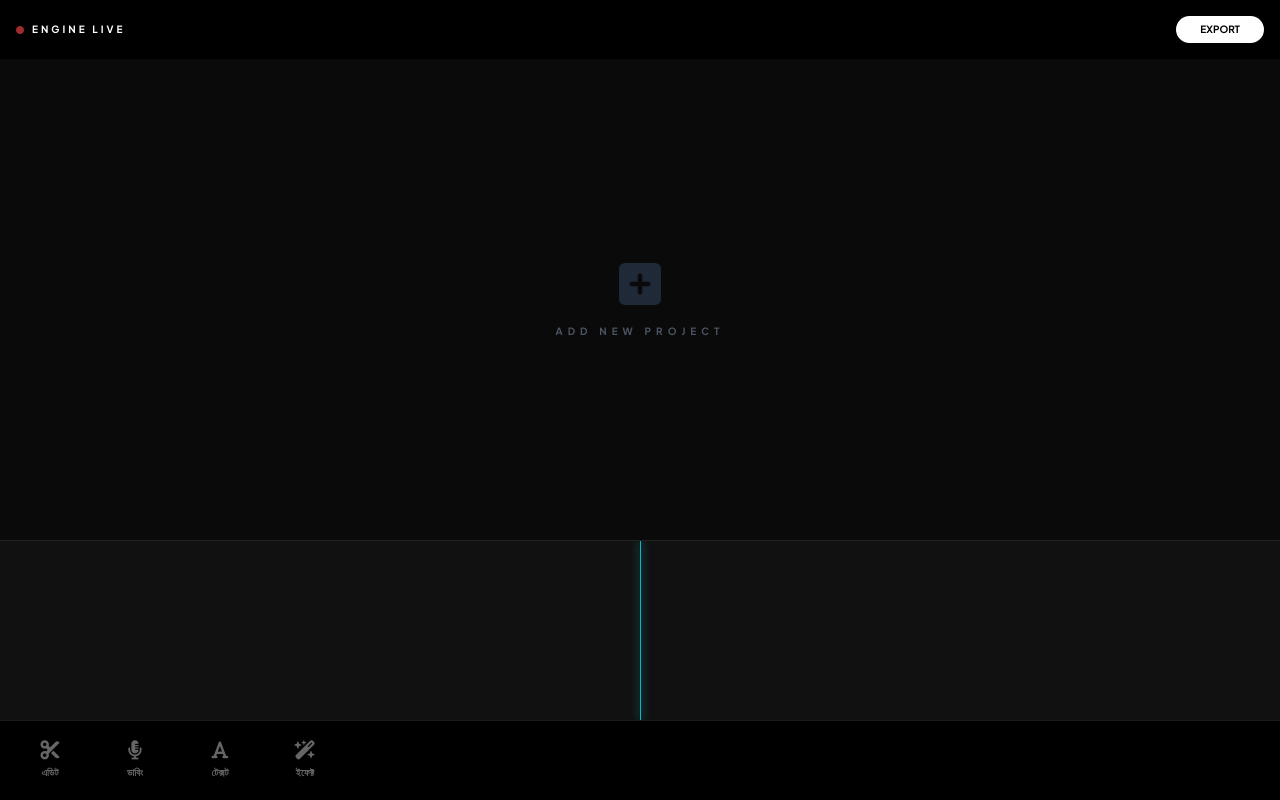
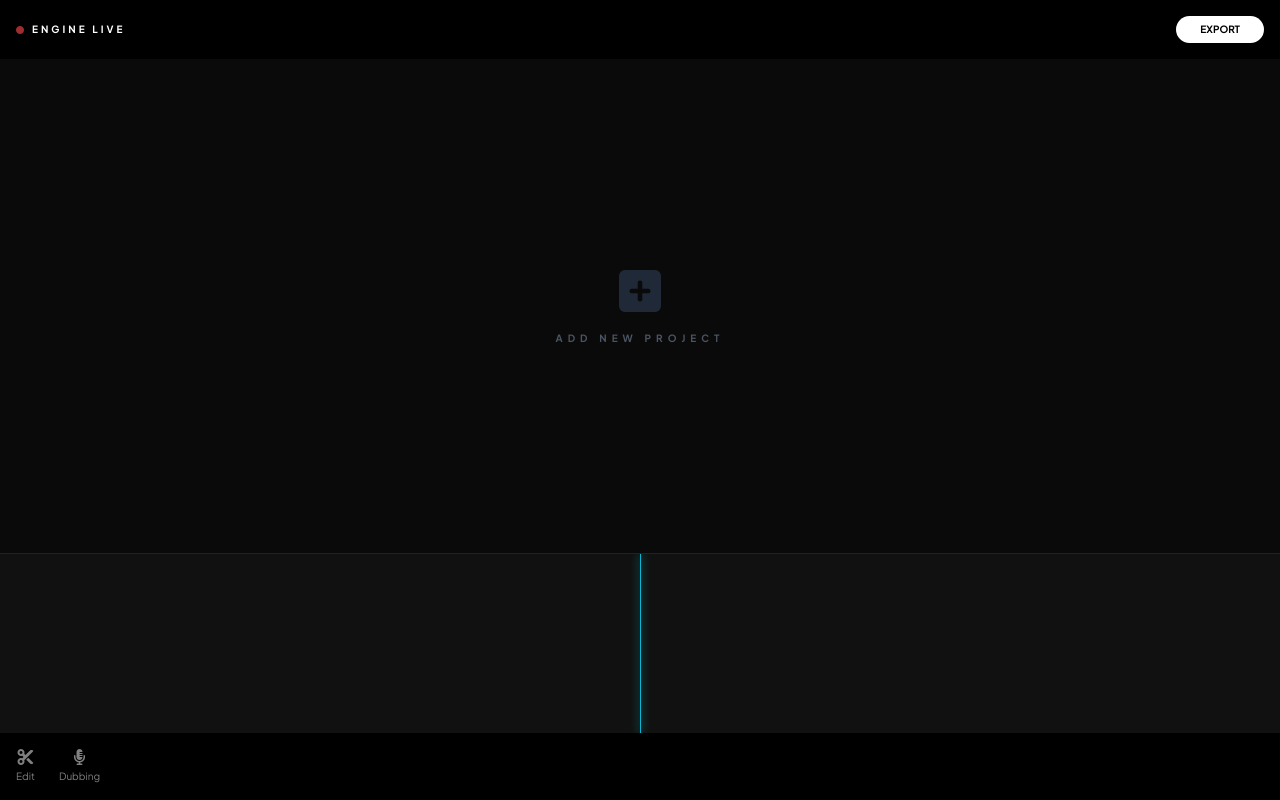
Before and after one commit to mdshakilbai603/AIMASTER, a FastAPI app: page / in a window 1280 px wide. Run offline with FastAPI, Linux system fonts and the light colour scheme; some libraries are stand-ins or nearby versions.

Commit message:
Update index.html

```diff
--- a/templates/index.html
+++ b/templates/index.html
@@ -13,11 +13,11 @@
 
         html, body { margin: 0; padding: 0; height: 100dvh; background: #000; color: #fff; font-family: 'Plus Jakarta Sans', sans-serif; overflow: hidden; user-select: none; }
 
-        /* --- ইন্ট্রো --- */
+        /* --- আপনার অরিজিনাল ইন্ট্রো ডিজাইন --- */
         #intro { position: fixed; inset: 0; background: #000; z-index: 9999; display: flex; flex-direction: column; align-items: center; justify-content: center; transition: 0.5s; }
         .shakil-text { font-family: 'Montserrat', sans-serif; font-size: 4rem; font-weight: 900; background: linear-gradient(90deg, #fff, #00f5ff); -webkit-background-clip: text; -webkit-text-fill-color: transparent; text-shadow: 0 0 30px rgba(0,245,255,0.5); }
 
-        /* --- মেইন এডিটর --- */
+        /* --- এডিটর এরিয়া --- */
         .editor-container { display: grid; grid-template-rows: auto 1fr auto; height: 100dvh; }
         .preview-area { background: #0a0a0a; display: flex; align-items: center; justify-content: center; position: relative; }
         video { max-width: 100%; max-height: 100%; box-shadow: 0 0 50px rgba(0,0,0,0.8); }
@@ -26,14 +26,6 @@
         .timeline { background: #111; height: 180px; border-top: 1px solid #222; position: relative; overflow-x: auto; }
         .v-clip { position: absolute; top: 50px; left: 100px; height: 50px; background: rgba(0, 245, 255, 0.2); border: 1px solid #00f5ff; border-radius: 8px; display: none; align-items: center; padding: 0 15px; font-size: 10px; font-weight: bold; }
 
-        /* --- বটম টুলস --- */
-        .bottom-tools { background: #000; height: 80px; display: flex; align-items: center; padding: 0 20px; gap: 25px; border-top: 1px solid #1a1a1a; overflow-x: auto; }
-        .tool-btn { display: flex; flex-direction: column; align-items: center; gap: 5px; min-width: 60px; color: #666; transition: 0.3s; cursor: pointer; }
-        .tool-btn:hover { color: #00f5ff; }
-        .tool-btn i { font-size: 1.2rem; }
-        .tool-btn span { font-size: 10px; font-weight: bold; text-transform: uppercase; }
-
-        /* মডাল */
         .modal { position: fixed; inset: 0; background: rgba(0,0,0,0.9); z-index: 1000; display: none; align-items: center; justify-content: center; padding: 20px; }
     </style>
 </head>
@@ -69,18 +61,12 @@
                 </div>
                 <div class="absolute left-1/2 top-0 bottom-0 w-[1px] bg-cyan-500 shadow-[0_0_10px_#00f5ff]"></div>
             </div>
-            <div class="bottom-tools">
-                <div class="tool-item tool-btn" onclick="document.getElementById('file-input').click()">
-                    <i class="fa-solid fa-scissors"></i><span>এডিট</span>
+            <div class="p-4 bg-black flex gap-6 overflow-x-auto">
+                <div class="flex flex-col items-center gap-1 opacity-50 hover:opacity-100 cursor-pointer" onclick="document.getElementById('file-input').click()">
+                    <i class="fa-solid fa-scissors"></i><span class="text-[10px]">Edit</span>
                 </div>
-                <div class="tool-item tool-btn" onclick="openDubbing()">
-                    <i class="fa-solid fa-microphone-lines"></i><span>ডাবিং</span>
-                </div>
-                <div class="tool-item tool-btn">
-                    <i class="fa-solid fa-font"></i><span>টেক্সট</span>
-                </div>
-                <div class="tool-item tool-btn">
-                    <i class="fa-solid fa-wand-magic-sparkles"></i><span>ইফেক্ট</span>
+                <div class="flex flex-col items-center gap-1 opacity-50 hover:opacity-100 cursor-pointer" onclick="openDubbing()">
+                    <i class="fa-solid fa-microphone-lines"></i><span class="text-[10px]">Dubbing</span>
                 </div>
             </div>
         </div>
@@ -88,46 +74,33 @@
 
     <div id="dub-modal" class="modal">
         <div class="bg-[#111] p-8 rounded-3xl w-full max-w-sm border border-cyan-900/30">
-            <h2 class="text-xl font-bold mb-6 flex items-center gap-2">
-                <i class="fa-solid fa-robot text-cyan-400"></i> AI Dubbing
-            </h2>
-            <select id="lang" class="w-full bg-[#1a1a1a] border border-[#333] p-4 rounded-2xl mb-4 text-sm focus:outline-none">
+            <h2 class="text-xl font-bold mb-6 flex items-center gap-2">AI Dubbing</h2>
+            <select id="lang" class="w-full bg-[#1a1a1a] border border-[#333] p-4 rounded-2xl mb-4 text-sm">
                 <option value="bn">Bengali</option>
                 <option value="en">English</option>
-                <option value="hi">Hindi</option>
             </select>
-            <button id="dub-btn" onclick="processDubbing()" class="w-full bg-cyan-500 text-black font-black py-4 rounded-2xl hover:bg-cyan-400 transition">Generate Voice</button>
-            <button onclick="closeDubbing()" class="w-full mt-4 text-gray-500 text-xs font-bold">CANCEL</button>
-        </div>
-    </div>
-
-    <div id="export-modal" class="modal">
-        <div class="bg-[#111] p-10 rounded-3xl w-full max-w-sm text-center">
-            <div class="loader-ring mb-6"></div>
-            <h2 class="text-lg font-bold mb-2">Exporting...</h2>
-            <div class="w-full bg-gray-900 h-1 rounded-full overflow-hidden mb-4">
-                <div id="export-bar" class="bg-cyan-500 h-full w-0 transition-all"></div>
-            </div>
-            <p id="export-percent" class="text-cyan-400 font-bold text-xs">0%</p>
+            <button id="dub-btn" onclick="processDubbing()" class="w-full bg-cyan-500 text-black font-black py-4 rounded-2xl">Generate Voice</button>
+            <p onclick="closeDubbing()" class="mt-4 text-center text-xs text-gray-500 cursor-pointer">CANCEL</p>
         </div>
     </div>
 
     <script>
-        // ইন্ট্রো হ্যান্ডলার
+        // ইন্ট্রো রিমুভ (আপনার ডিজাইন অনুযায়ী)
         setTimeout(() => {
             const intro = document.getElementById('intro');
-            intro.style.opacity = '0';
-            setTimeout(() => intro.remove(), 500);
+            if(intro) {
+                intro.style.opacity = '0';
+                setTimeout(() => intro.remove(), 500);
+            }
         }, 2000);
 
         const video = document.getElementById('main-video');
 
-        // --- ভিডিও আপলোড এবং সার্ভার কল (আপনার ফাইলের সাথে যুক্ত করা হলো) ---
+        // --- ভিডিও আপলোড এবং সার্ভার কল (আপনার ফাইলের সাথে রিয়েল কানেকশন) ---
         async function loadVideo(input) {
             const file = input.files[0];
             if (!file) return;
 
-            // UI আপডেট
             document.getElementById('add-text').style.display = 'none';
             const clip = document.getElementById('v-clip');
 
@@ -135,7 +108,7 @@
             formData.append("file", file);
 
             try {
-                // আপনার Render এপিআই কল
+                // আপনার সার্ভারের এপিআই কল করা হচ্ছে
                 const response = await fetch('/api/process', {
                     method: 'POST',
                     body: formData
@@ -151,11 +124,10 @@
                     alert("Error: " + data.error);
                 }
             } catch (err) {
-                alert("সার্ভার কানেক্ট হচ্ছে না! app.py চালু আছে তো?");
+                alert("সার্ভার কানেক্ট হচ্ছে না! app.py চেক করুন।");
             }
         }
 
-        // --- ডাবিং কন্ট্রোল ---
         function openDubbing() {
             if(!video.src) return alert("আগে ভিডিও যোগ করুন!");
             document.getElementById('dub-modal').style.display = 'flex';
@@ -168,38 +140,16 @@
         async function processDubbing() {
             const btn = document.getElementById('dub-btn');
             btn.innerText = "Generating AI Voice...";
-            btn.disabled = true;
-
-            // এখানে ভবিষ্যতে ডাবিং এপিআই হিট হবে
+            // ভবিষ্যতে এখানে ডাবিং এপিআই হিট হবে
             setTimeout(() => {
-                alert("আপনার AI ভয়েস রিকোয়েস্ট সফল হয়েছে!");
+                alert("AI ডাবিং রিকোয়েস্ট পাঠানো হয়েছে!");
                 btn.innerText = "Generate Voice";
-                btn.disabled = false;
                 closeDubbing();
             }, 2000);
         }
 
-        // --- এক্সপোর্ট ফাংশন ---
         function openExport() {
-            if(!video.src) return alert("প্রথমে ভিডিও যোগ করুন!");
-            document.getElementById('export-modal').style.display = 'flex';
-            let progress = 0;
-            let bar = document.getElementById('export-bar');
-            let text = document.getElementById('export-percent');
-
-            let interval = setInterval(() => {
-                progress += Math.floor(Math.random() * 5) + 1;
-                if(progress >= 100) {
-                    progress = 100;
-                    clearInterval(interval);
-                    setTimeout(() => {
-                        alert("ভিডিও সফলভাবে সেভ হয়েছে!");
-                        document.getElementById('export-modal').style.display = 'none';
-                    }, 500);
-                }
-                bar.style.width = progress + "%";
-                text.innerText = progress + "%";
-            }, 100);
+            alert("ভিডিও এক্সপোর্ট প্রসেস শুরু হয়েছে!");
         }
     </script>
 </body>
```
